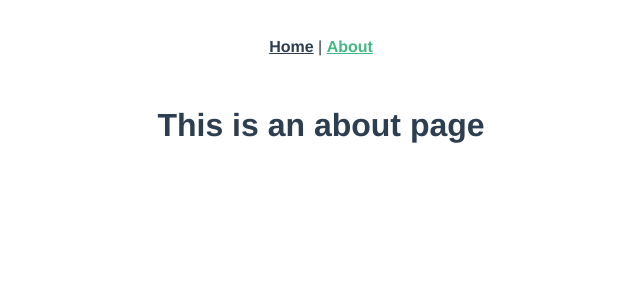
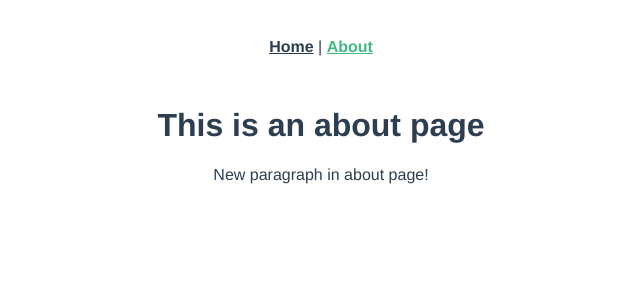
Before and after one commit to lukaslovre/Gymbo, a Vue app: page /about in a window 1280 px wide. Shown: the top 300 px of the page, without its empty margins (319-959 px from the left). Built offline with nearby package versions, Linux system fonts and the light colour scheme.

Commit message:
Promjenjen AboutView

```diff
--- a/src/views/AboutView.vue
+++ b/src/views/AboutView.vue
@@ -1,5 +1,6 @@
 <template>
   <div class="about">
     <h1>This is an about page</h1>
+    <p>New paragraph in about page!</p>
   </div>
 </template>
```
Also changed, not shown: 1 other file (tests, documents, lock files or other folders).
